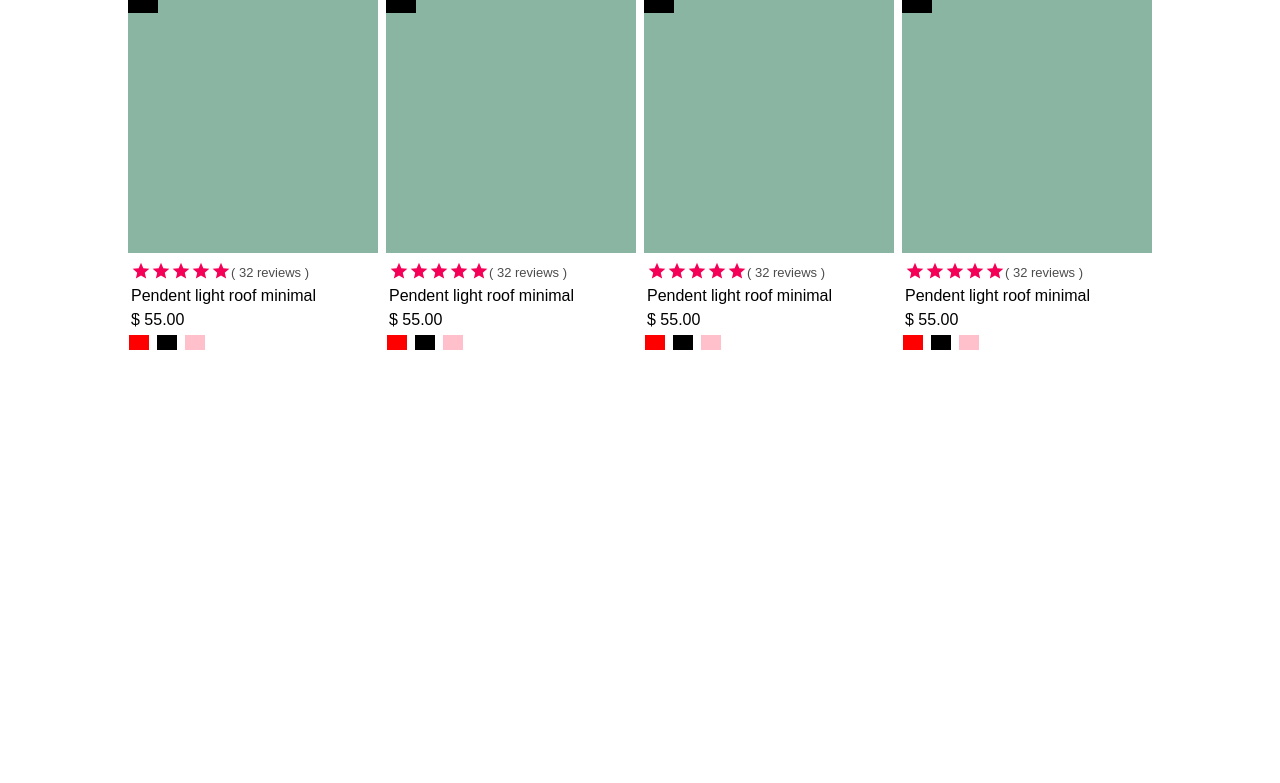
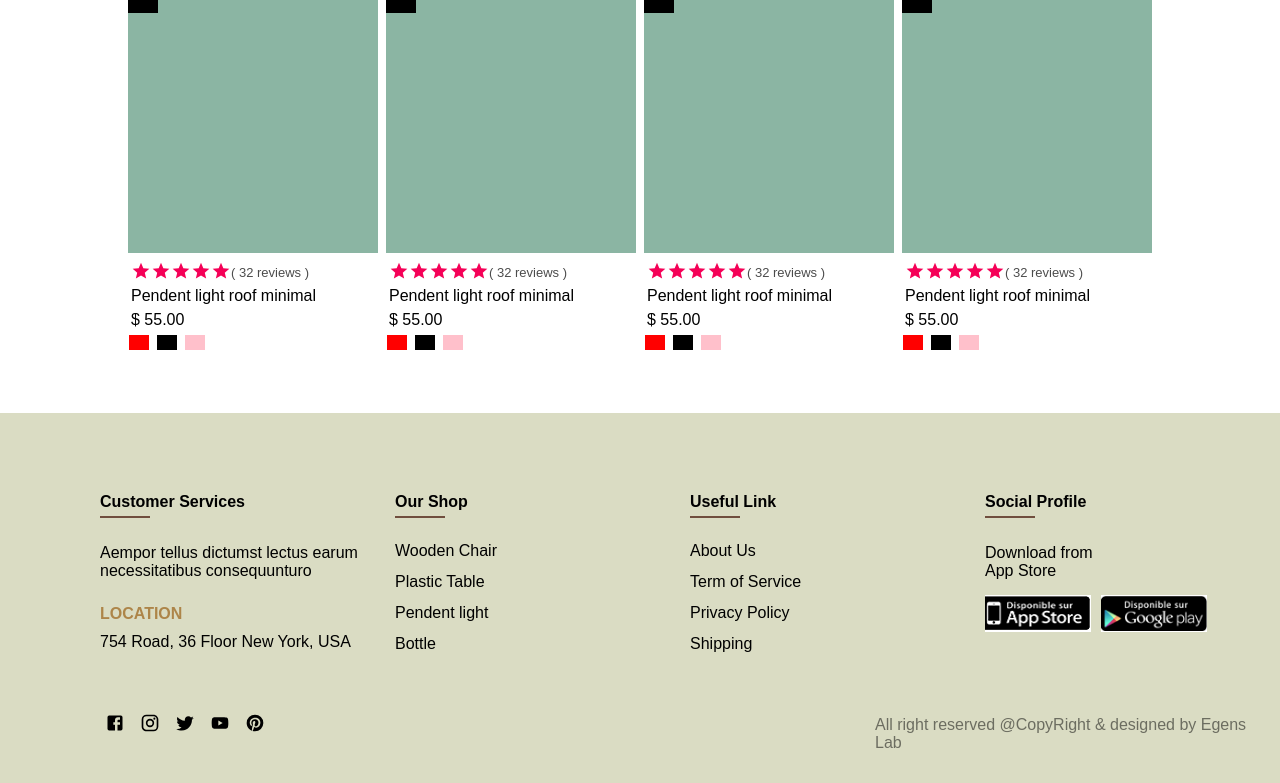
Before and after one commit to sameers-b/foxture-template-react, a React (Create React App) app: page / in a window 1280 px wide. Shown: the part 627-1410 px from the top of the page. Before the commit the page ends 1040 px from the top, so only its background shows below. Built offline with nearby package versions, Linux system fonts and the light colour scheme; the HTML template or start-up script is replaced by a standard one.

Commit message:
footer-done

```diff
--- a/src/App.js
+++ b/src/App.js
@@ -5,6 +5,7 @@ import { Route, Switch, Redirect } from "react-router-dom";
 import Shop from "./Pages/react-old/Shop";
 import Cart from "./Pages/react-old/Cart";
 import Header from "./Components/Header/Header";
+import Footer from "./Components/Footer/Footer";
 import BestProduct from "./Components/BestProduct";
 // Redux
 import ReduxThunk from "redux-thunk";
@@ -36,6 +37,7 @@ const App = () => {
           {/* <Route path="/shop" exact component={Shop} />
           <Route path="/" exact component={Cart} /> */}
         </Switch>
+        <Footer />
       </BrowserRouter>
     </Provider>
   );
--- a/src/Components/Footer/Footer.css
+++ b/src/Components/Footer/Footer.css
@@ -0,0 +1,73 @@
+.footer-sec {
+  /* border: 1px solid black; */
+  width: 100%;
+  height: 100%;
+  background-color: rgb(218, 220, 195);
+}
+.footer-info {
+  /* border: 1px solid red; */
+  display: flex;
+  justify-content: space-between;
+  padding: 30px 0 10px 100px;
+}
+.footer-info-col-1,
+.footer-info-col-2,
+.footer-info-col-3,
+.footer-info-col-4 {
+  display: block;
+  /* border: 1px solid green; */
+  height: 250px;
+  width: 300px;
+  padding: 50px 0;
+}
+.footer-info-head-border {
+  display: inline-block;
+  width: 50px;
+  border: 1px solid rgb(112, 78, 62);
+  position: relative;
+  top: -7px;
+}
+.footer-info .footer-info-col-1 div p,
+.footer-info-col-4 div p {
+  margin: 15px 0;
+}
+.footer-location {
+  display: inline-block;
+  margin: 10px 0;
+  color: rgb(173, 133, 73);
+  font-weight: bold;
+}
+.footer-info .footer-info-col-2 {
+  display: block;
+  /* border: 1px solid black; */
+  /* background-color: black; */
+}
+.footer-info .footer-info-col-2 P,
+.footer-info-col-3 p {
+  display: block;
+  width: 100%;
+  /* border: 1px solid red; */
+  /* background-color: aqua; */
+  margin: 13px 0;
+}
+
+.footer-icon {
+  /* border: 1px solid black; */
+  height: 80px;
+}
+.footer-icon .footer-icon-social {
+  /* border: 1px solid black; */
+  height: 30px;
+  margin: 10px 10px 0 90px;
+}
+.footer-icon .footer-icon-social span {
+  /* border: 1px solid black; */
+  margin-left: 15px;
+}
+.footer-rights {
+  margin: 13px 10px 0 600px;
+  opacity: 0.5;
+}
+.footer-info-col-4 img {
+  margin-right: 10px;
+}
--- a/src/Components/Footer/Footer.js
+++ b/src/Components/Footer/Footer.js
@@ -0,0 +1,87 @@
+import "./Footer.css";
+import FacebookIcon from "@material-ui/icons/Facebook";
+import InstagramIcon from "@material-ui/icons/Instagram";
+import TwitterIcon from "@material-ui/icons/Twitter";
+import YouTubeIcon from "@material-ui/icons/YouTube";
+import PinterestIcon from "@material-ui/icons/Pinterest";
+
+const Footer = () => {
+  return (
+    <>
+      <section className="footer-sec">
+        <div className="footer-info">
+          <div className="footer-info-col-1">
+            <h4>Customer Services</h4>
+            <span className="footer-info-head-border"></span>
+            <div>
+              <p>
+                Aempor tellus dictumst lectus earum necessitatibus consequunturo
+              </p>
+            </div>
+            <span className="footer-location">LOCATION</span>
+            <p>754 Road, 36 Floor New York, USA</p>
+          </div>
+          <div className="footer-info-col-2">
+            <h4>Our Shop</h4>
+            <span className="footer-info-head-border"></span>
+            {/* <div> */}
+            <p>Wooden Chair</p>
+            <p>Plastic Table</p>
+            <p>Pendent light</p>
+            <p>Bottle</p>
+            {/* </div> */}
+          </div>
+          <div className="footer-info-col-3">
+            <h4>Useful Link</h4>
+            <span className="footer-info-head-border"></span>
+            {/* <div> */}
+            <p>About Us</p>
+            <p>Term of Service</p>
+            <p>Privacy Policy</p>
+            <p>Shipping</p>
+            {/* </div> */}
+          </div>
+          <div className="footer-info-col-4">
+            <h4>Social Profile</h4>
+            <span className="footer-info-head-border"></span>
+            <div>
+              <p>
+                Download from <br /> App Store
+              </p>
+            </div>
+            <span>
+              <img src="assets/footer-app-img-1.png" />
+            </span>
+            <span>
+              <img src="assets/footer-app-img-2.png" />
+            </span>
+          </div>
+        </div>
+        <div className="footer-icon">
+          <div className="footer-icon-social">
+            <span>
+              <FacebookIcon fontSize="small" />
+            </span>
+            <span>
+              <InstagramIcon fontSize="small" />
+            </span>
+            <span>
+              <TwitterIcon fontSize="small" />
+            </span>
+            <span>
+              <YouTubeIcon fontSize="small" />
+            </span>
+            <span>
+              <PinterestIcon fontSize="small" />
+            </span>
+          </div>
+          <span className="footer-rights">
+            All right reserved @CopyRight & designed by Egens Lab
+          </span>
+        </div>
+      </section>
+    </>
+  );
+};
+
+export default Footer;
```
